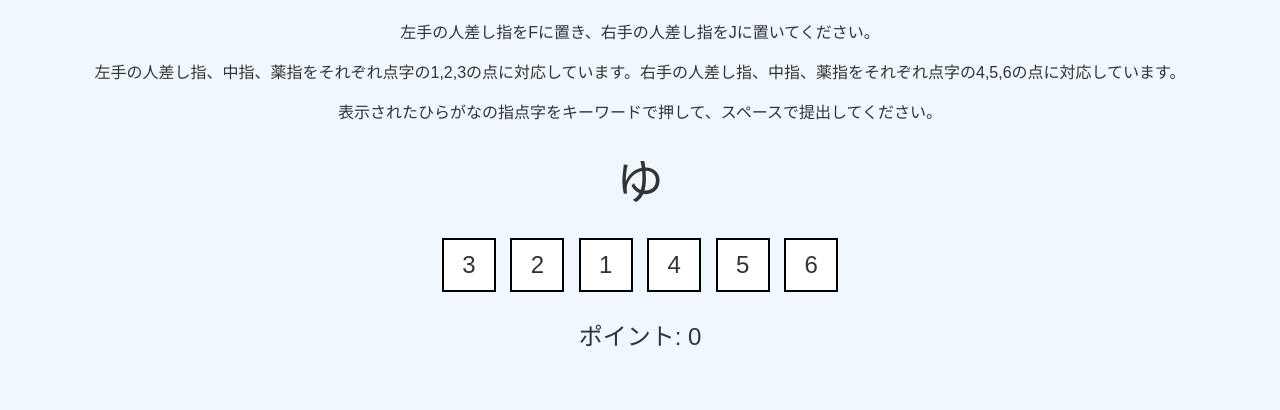
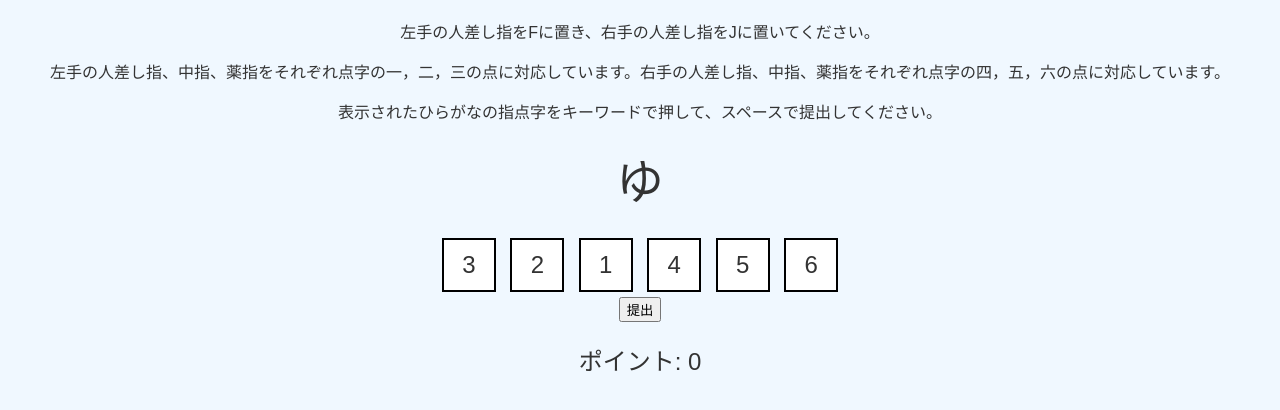
Before and after one commit to zheng1105/FingerBraille, a plain HTML site: page index.html in a window 1280 px wide. Shown: the part 70-480 px from the top of the page. Drawn offline with Linux system fonts and the light colour scheme.

Commit message:
explanation

```diff
--- a/index.html
+++ b/index.html
@@ -10,7 +10,7 @@
     <h1>指点字練習サイト</h1>
     <div id="instructions">
         <p>左手の人差し指をFに置き、右手の人差し指をJに置いてください。</p>
-        <p>左手の人差し指、中指、薬指をそれぞれ点字の1,2,3の点に対応しています。右手の人差し指、中指、薬指をそれぞれ点字の4,5,6の点に対応しています。</p>
+        <p>左手の人差し指、中指、薬指をそれぞれ点字の一，二，三の点に対応しています。右手の人差し指、中指、薬指をそれぞれ点字の四，五，六の点に対応しています。</p>
         <p>表示されたひらがなの指点字をキーワードで押して、スペースで提出してください。</p>
     </div>
     <div id="kana">あ</div>
@@ -22,6 +22,7 @@
         <div class="key" id="key-k">5</div>
         <div class="key" id="key-l">6</div>
     </div>
+    <button id="submit-btn">提出</button>
     <div id="score">ポイント: 0</div>
     <div id="result"></div>
     <script src="script.js"></script>
```
